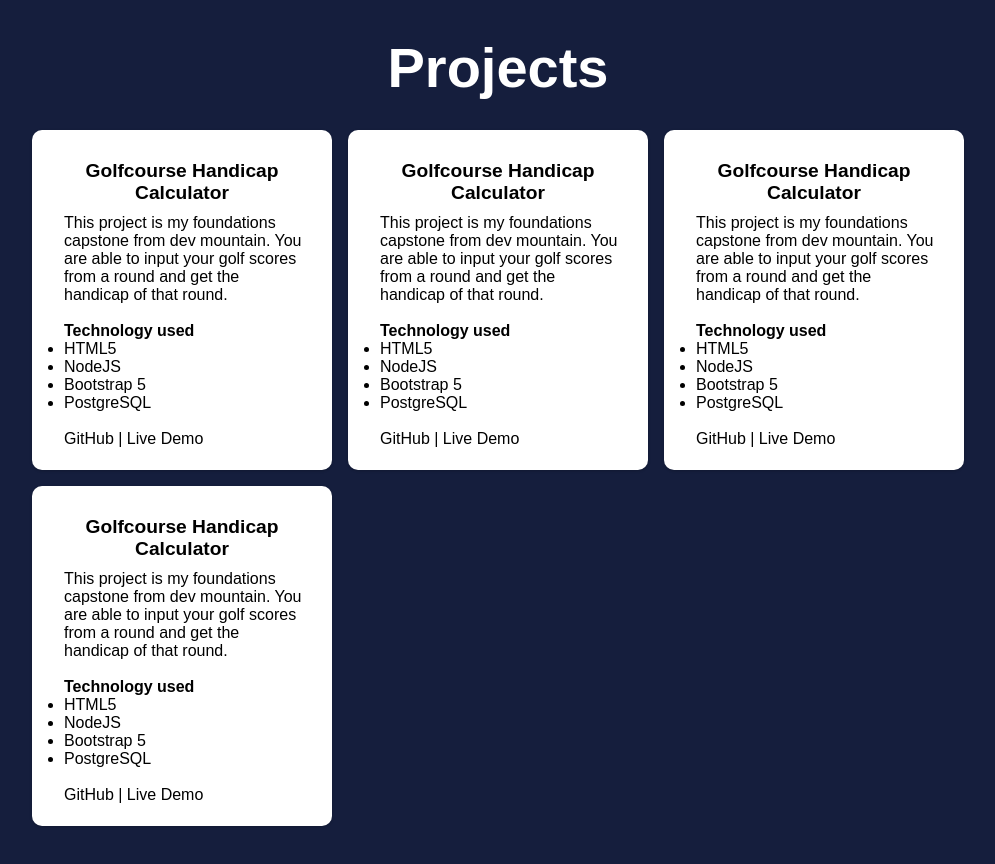
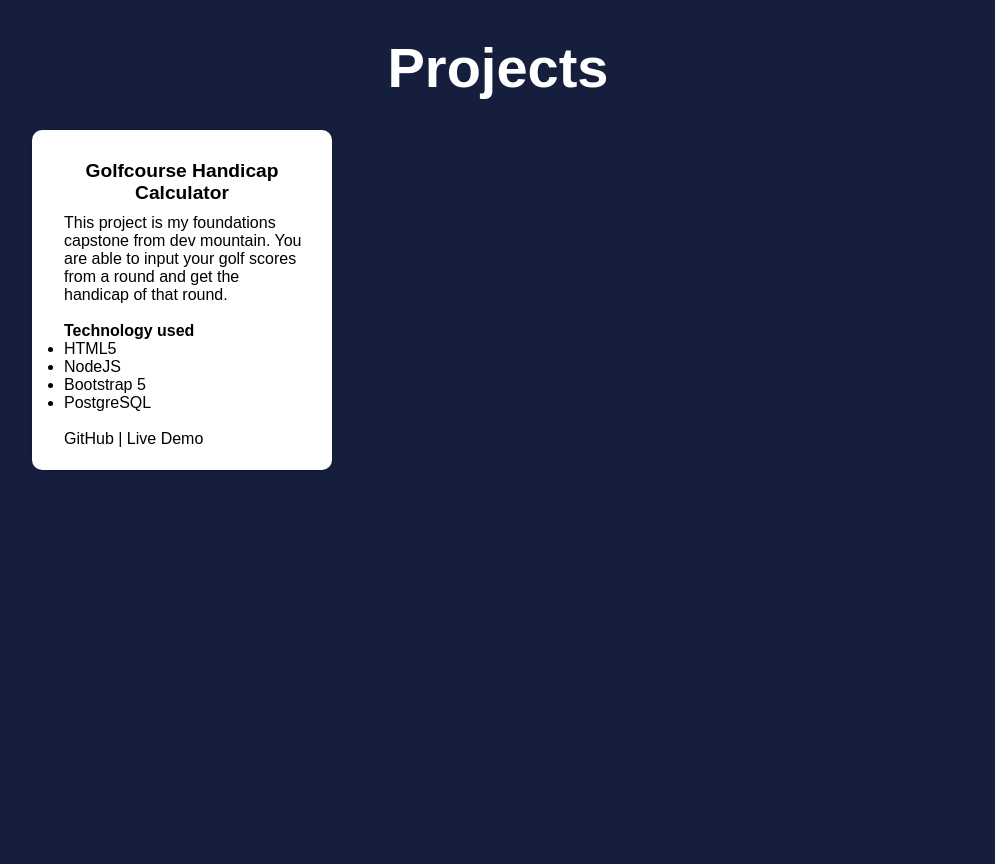
Before and after one commit to colinmyers37/colin-myers-portfolio, a React (Create React App) app: page /#contact in a window 1280 px wide. Shown: the part 1620-2484 px from the top of the page, without its empty margins (142-1137 px from the left). Built offline with nearby package versions, Linux system fonts and the light colour scheme.

Commit message:
actually ready

```diff
--- a/src/pages/Projects.jsx
+++ b/src/pages/Projects.jsx
@@ -48,102 +48,7 @@ const Projects = () => {
               </a>
             </ProjectParagraphContainer>
           </ProjectCards>
-          <ProjectCards>
-            <ProjectH3>Golfcourse Handicap Calculator</ProjectH3>
-            <ProjectParagraphContainer>
-              <ProjectP>
-                This project is my foundations capstone from dev mountain. You are able to input your golf scores from a round and get the handicap of that round.
-              </ProjectP>
-              <br />
-              <ul>
-                <strong>Technology used</strong>
-                <li>HTML5</li>
-                <li>NodeJS</li>
-                <li>Bootstrap 5</li>
-                <li>PostgreSQL</li>
-              </ul>
-              <br />
-              <a
-                href="https://github.com/colinmyers37/handicap-project"
-                rel="noreferrer"
-                target="_blank"
-              >
-                GitHub
-              </a>{" "}
-              {"  "}|{" "}
-              <a
-                href="https://golfcourse-calc.herokuapp.com/"
-                rel="noreferrer"
-                target="_blank"
-              >
-                Live Demo
-              </a>
-            </ProjectParagraphContainer>
-          </ProjectCards>
-          <ProjectCards>
-            <ProjectH3>Golfcourse Handicap Calculator</ProjectH3>
-            <ProjectParagraphContainer>
-              <ProjectP>
-                This project is my foundations capstone from dev mountain. You are able to input your golf scores from a round and get the handicap of that round.
-              </ProjectP>
-              <br />
-              <ul>
-                <strong>Technology used</strong>
-                <li>HTML5</li>
-                <li>NodeJS</li>
-                <li>Bootstrap 5</li>
-                <li>PostgreSQL</li>
-              </ul>
-              <br />
-              <a
-                href="https://github.com/colinmyers37/handicap-project"
-                rel="noreferrer"
-                target="_blank"
-              >
-                GitHub
-              </a>{" "}
-              {"  "}|{" "}
-              <a
-                href="https://golfcourse-calc.herokuapp.com/"
-                rel="noreferrer"
-                target="_blank"
-              >
-                Live Demo
-              </a>
-            </ProjectParagraphContainer>
-          </ProjectCards>
-          <ProjectCards>
-            <ProjectH3>Golfcourse Handicap Calculator</ProjectH3>
-            <ProjectParagraphContainer>
-              <ProjectP>
-                This project is my foundations capstone from dev mountain. You are able to input your golf scores from a round and get the handicap of that round.
-              </ProjectP>
-              <br />
-              <ul>
-                <strong>Technology used</strong>
-                <li>HTML5</li>
-                <li>NodeJS</li>
-                <li>Bootstrap 5</li>
-                <li>PostgreSQL</li>
-              </ul>
-              <br />
-              <a
-                href="https://github.com/colinmyers37/handicap-project"
-                rel="noreferrer"
-                target="_blank"
-              >
-                GitHub
-              </a>{" "}
-              {"  "}|{" "}
-              <a
-                href="https://golfcourse-calc.herokuapp.com/"
-                rel="noreferrer"
-                target="_blank"
-              >
-                Live Demo
-              </a>
-            </ProjectParagraphContainer>
-          </ProjectCards>
+
 
 
         </ProjectWrapper>
```
